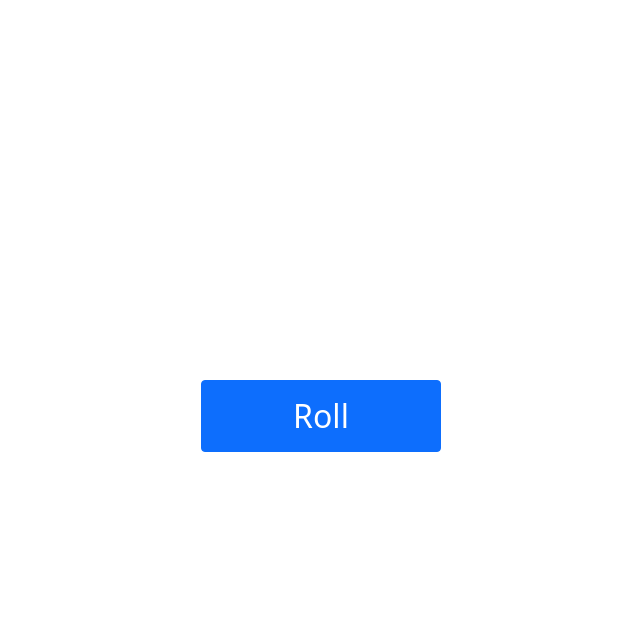
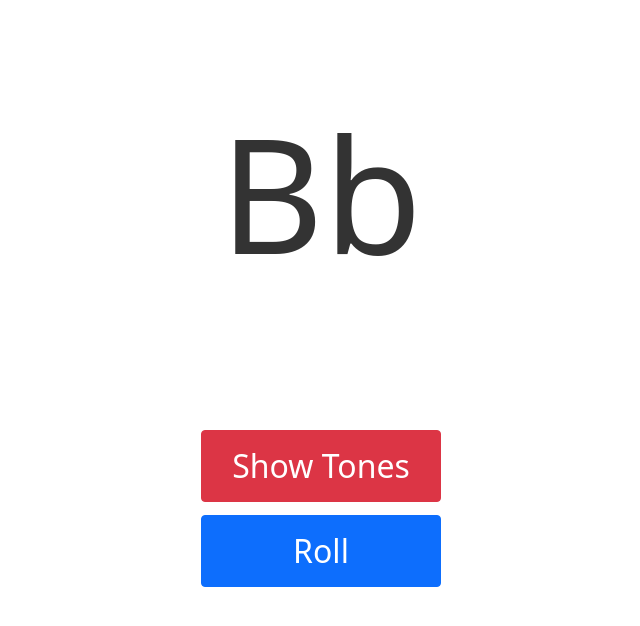
Before and after one commit to zombiegh0st/tools, a Nuxt app: page /chord-dice in a window 1280 px wide. Shown: the top 626 px of the page, without its empty margins (319-959 px from the left). Built offline with nearby package versions, Linux system fonts and the light colour scheme.

Commit message:
UPDATE Chord-Dice

```diff
--- a/pages/chord-dice.vue
+++ b/pages/chord-dice.vue
@@ -1,14 +1,19 @@
 <template>
-	<div class="main container d-flex align-items-center min-vh-100">
-		<div class="col text-center align-middle">
-			<div class="row align-items-center">
-				<span class="resultChord">{{ resultChord }}</span>
+	<div class="main container d-flex min-vh-100">
+		<div class="col text-center">
+			<div id="resultChord" class="row">
+				<span>{{ resultChord }}</span>
 			</div>
-			<div class="row align-items-center">
-				<span class="resultTones">{{ resultTones }}</span>
+			<div id="resultTones" :style="{ visibility: showTones ? 'visible' : 'hidden' }">
+				<span class="alert alert-danger">{{ resultTones }}</span>
 			</div>
 			<div>
-				<Button class="roll-button" content="Roll" :onClick="roll" />
+				<button class="btn btn-danger" content="Show Tones" @click="showTones = true">
+					Show Tones
+				</button>
+			</div>
+			<div>
+				<button class="btn btn-primary" @click="roll">Roll</button>
 			</div>
 		</div>
 	</div>
@@ -19,10 +24,9 @@
 	export default {
 		data: function () {
 			return {
+				showTones: false,
 				resultChord: '',
 				resultTones: '',
-				//idxRoot: 0,
-				//idxMod: 0,
 				mods: ['', 'm'],
 				roots: [
 					'C',
@@ -75,30 +79,42 @@
 				const fifthIdx = (rootIdx + fifthInterval) % tones.length;
 				const third = tones[thirdIdx];
 				const fifth = tones[fifthIdx];
-				return `${root}, ${third}, ${fifth}`;
+				return `${root} - ${third} - ${fifth}`;
 			},
 
 			roll(e) {
 				var idxRoot = this.getRandomInt(this.roots.length);
 				var idxMod = this.getRandomInt(this.mods.length);
 				this.resultChord = this.roots[idxRoot] + this.mods[idxMod];
+
+				this.showTones = false;
 				this.resultTones = this.getChordTones(this.resultChord);
 			},
+		},
+		mounted() {
+			this.roll();
 		},
 	};
 </script>
 
 <style scoped lang="sass">
-	.roll-button
+	.main
+		transform: translate(0%,-10%)!important
+		margin-top: 15vh
+
+	#resultChord
+		color: #333
+		font-size: 20vh
+		margin: 0.2em 0em
+
+	#resultTones
+		width: 30hv
+		font-size: 4vh
+		margin: 1em
+
+	.btn
 		width: 30vh
 		height: 9vh
 		font-size: 4vh
-
-	.resultChord
-		color: #333
-		font-size: 6em
-		margin: 1em 0em
-
-	.main
-		transform: translate(0%,-10%)!important
+		margin: 0.2em 0em
 </style>
```
